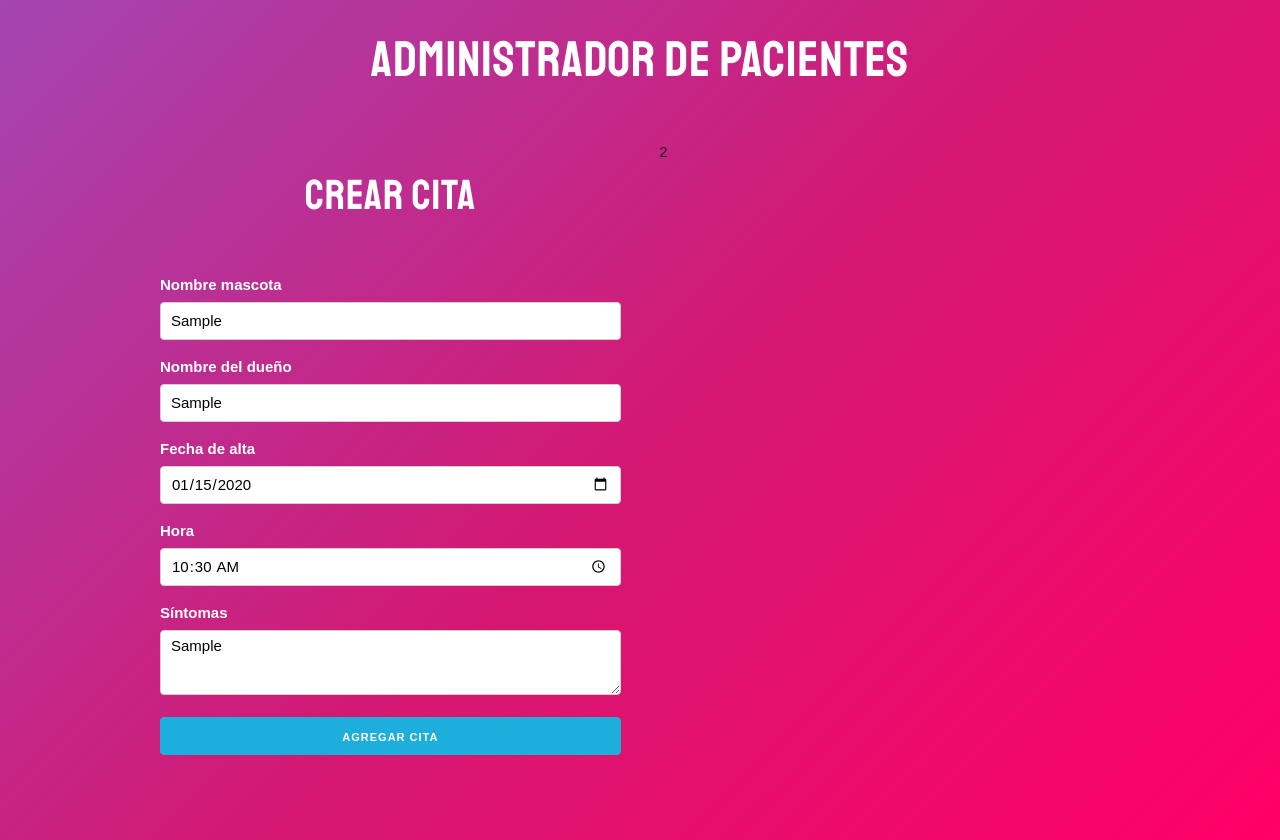
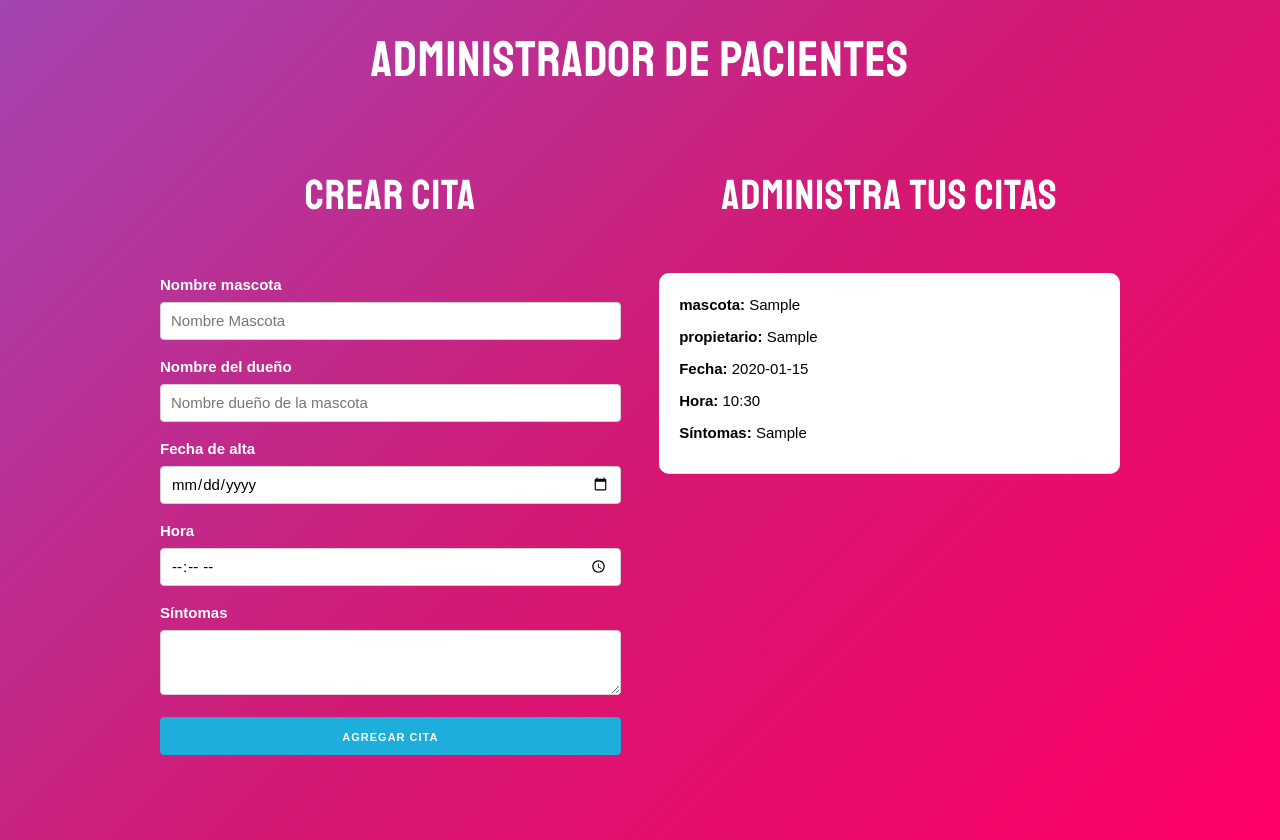
Before and after one commit to jorgeagundez/reactjs_administrador_pacientes, a React (Create React App) app: page / in a window 1280 px wide. Both pictures are taken after typing "Sample", "Sample", "2020-01-15", "10:30", "Sample" into the empty fields and a click on the button "AGREGAR CITA". Built offline with nearby package versions, Linux system fonts and the light colour scheme.

Commit message:
Add Cita and listado de cita

```diff
--- a/package.json
+++ b/package.json
@@ -9,6 +9,7 @@
     "react": "^17.0.1",
     "react-dom": "^17.0.1",
     "react-scripts": "4.0.2",
+    "uuid": "^3.4.0",
     "web-vitals": "^1.0.1"
   },
   "scripts": {
--- a/src/App.js
+++ b/src/App.js
@@ -1,7 +1,20 @@
-import React, { Fragment } from 'react';
+import React, { Fragment, useState } from 'react';
 import Form from './components/Form.js';
+import Cita from './components/Cita.js';
 
 function App() {
+
+  // Agrupación de todas las citas
+  const [citas, guardarCitas] = useState([]);
+
+  // Función que agrege la nueva cita a las actuales
+  const crearCita = cita => {
+    guardarCitas([
+      ...citas,
+      cita
+    ]);
+  }
+
   return (
     <Fragment>
       <h1>Administrador de Pacientes</h1>
@@ -9,10 +22,18 @@
       <div className="container">
         <div className="row">
           <div className="one-half column">
-            <Form></Form>
+            <Form
+              crearCita={crearCita}
+            />
           </div>
           <div className="one-half column">
-            2
+            <h2>Administra tus citas</h2>
+            {citas.map(cita => (
+              <Cita
+                key={cita.id}
+                cita={cita}
+              />
+            ))}
           </div>
         </div>
       </div>
--- /dev/null
+++ b/src/components/Cita.js
@@ -0,0 +1,15 @@
+import React from 'react';
+
+const Cita = ({cita}) => {
+    return (
+        <div className="cita">
+            <p>mascota: <span>{cita.mascota}</span></p>
+            <p>propietario: <span>{cita.propietario}</span></p>
+            <p>Fecha: <span>{cita.fecha}</span></p>
+            <p>Hora: <span>{cita.hora}</span></p>
+            <p>Síntomas: <span>{cita.sintomas}</span></p>
+        </div>
+    )
+}
+
+export default Cita;
--- a/src/components/Form.js
+++ b/src/components/Form.js
@@ -1,6 +1,7 @@
 import React, { Fragment, useState } from 'react';
+import uuid from 'uuid/v4';
 
-const Form = () => {
+const Form = ({crearCita}) => {
 
     // Crear el State de Citas
     const [cita, actualizarCita] = useState({
@@ -44,10 +45,19 @@
         actualizarError(false);
 
         // Asignar un ID (key)
+        cita.id = uuid();
 
         // Crear la cita
+        crearCita(cita);
 
         // Reiniciar el form
+        actualizarCita({
+            mascota: '',
+            propietario: '',
+            fecha: '',
+            hora: '',
+            sintomas: '',
+        })
     }
 
     return (
@@ -112,7 +122,6 @@
                     Agregar Cita
                 </button>
 
-
             </form>
         </Fragment>
     )
```
Also changed, not shown: 2 other files (tests, documents, lock files or other folders).
